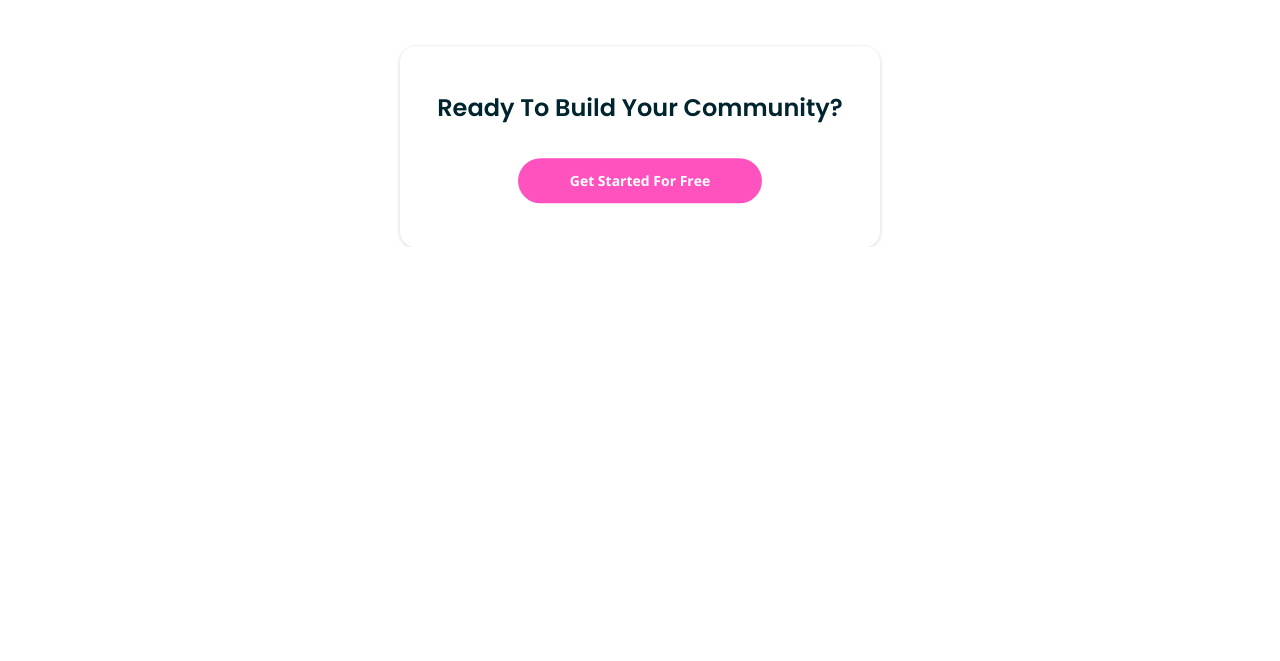
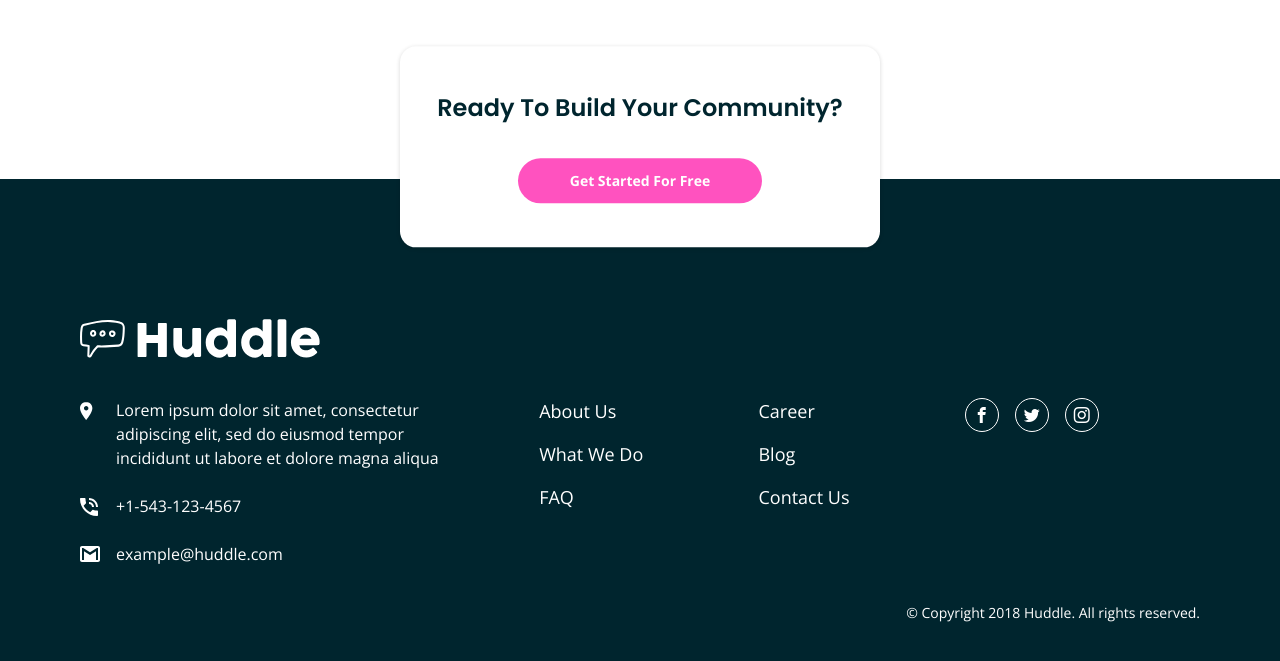
Before and after one commit to osoriodev/huddle-blocks, a website built with Parcel: page src/index.html in a window 1280 px wide. Shown: the part 2375-3036 px from the top of the page. Before the commit the page ends 2622 px from the top, so only its background shows below. Built offline with nearby package versions, Linux system fonts and the light colour scheme.

Commit message:
Add footer section

```diff
--- a/src/index.html
+++ b/src/index.html
@@ -78,6 +78,56 @@
         </div>
       </section>
     </main>
-    <footer></footer>
+    <footer class="footer">
+      <img class="footer__logo" src="./assets/img/logo-footer.svg" alt="Huddle">
+      <div class="footer__contents">
+        <div class="footer__contact">
+          <img class="footer__img" src="./assets/icons/icon-location.svg" alt="Location">
+          <p>Lorem ipsum dolor sit amet, consectetur adipiscing elit, sed do eiusmod tempor incididunt ut labore et dolore magna aliqua</p>
+          <img class="footer__img" src="./assets/icons/icon-phone.svg" alt="Phone">
+          <p>+1-543-123-4567</p>
+          <img class="footer__img" src="./assets/icons/icon-email.svg" alt="Email">
+          <p>example@huddle.com</p>
+        </div>
+        <ul class="footer__list">
+          <li>
+            <a class="footer__link" href="#">About Us</a>
+          </li>
+          <li>
+            <a class="footer__link" href="#">What We Do</a>
+          </li>
+          <li>
+            <a class="footer__link" href="#">FAQ</a>
+          </li>
+          <li>
+            <a class="footer__link" href="#">Career</a>
+          </li>
+          <li>
+            <a class="footer__link" href="#">Blog</a>
+          </li>
+          <li>
+            <a class="footer__link" href="#">Contact Us</a>
+          </li>
+        </ul>
+        <ul class="footer__social">
+          <li>
+            <a class="footer__item" href="#" aria-label="Facebook">
+              <i class="icon-facebook" aria-hidden="true"></i>
+            </a>
+          </li>
+          <li>
+            <a class="footer__item" href="#" aria-label="Twitter">
+              <i class="icon-twitter" aria-hidden="true"></i>
+            </a>
+          </li>
+          <li>
+            <a class="footer__item" href="#" aria-label="Instagram">
+              <i class="icon-instagram" aria-hidden="true"></i>
+            </a>
+          </li>
+        </ul>
+      </div>
+      <small class="footer__copy">© Copyright 2018 Huddle. All rights reserved.</small>
+    </footer>
   </body>
 </html>
--- /dev/null
+++ b/src/scss/layout/_footer.scss
@@ -0,0 +1,120 @@
+@use '../utils' as *;
+
+.footer {
+  width: 100%;
+  padding: rem(140) rem(20) rem(48);
+  color: var(--clr-ntrl);
+  background-color: var(--clr-secondary);
+
+  @include respond-to('large') {
+    padding: rem(140) rem(80) rem(48);
+  }
+
+  @include respond-to('xlarge') {
+    padding: rem(190) rem(82) rem(62) rem(120);
+  }
+
+  &__logo {
+    width: rem(160);
+    margin-bottom: rem(24);
+
+    @include respond-to('large') {
+      width: rem(240);
+      margin-bottom: rem(40);
+    }
+  }
+
+  &__contents {
+    width: 100%;
+    margin-bottom: rem(24);
+    display: grid;
+    row-gap: rem(56);
+
+    @include respond-to('medium') {
+      grid-template: 1fr auto / 1fr 1fr;
+      column-gap: rem(84);
+    }
+
+    @include respond-to('large') {
+      margin-bottom: rem(36);
+      grid-template: 1fr / 41% 38% 1fr;
+      gap: 0;
+    }
+  }
+
+  &__contact {
+    width: 100%;
+    max-width: rem(368);
+    display: grid;
+    grid-template-columns: rem(36) 1fr;
+    row-gap: rem(24);
+  }
+
+  &__img {
+    margin-top: rem(4);
+  }
+
+  &__list {
+    width: 100%;
+    max-width: rem(440);
+    display: grid;
+    row-gap: rem(16);
+
+    @include respond-to('medium') {
+      height: fit-content;
+      grid-template-rows: repeat(3, 1fr);
+      grid-auto-flow: column;
+    }
+  }
+
+  &__link {
+    font-size: rem(18);
+
+    &:hover {
+      text-decoration: underline;
+    }
+  }
+
+  &__social {
+    width: 100%;
+    display: flex;
+    gap: rem(16);
+    justify-content: center;
+
+    @include respond-to('medium') {
+      grid-column: span 2;
+    }
+
+    @include respond-to('large') {
+      grid-column: auto;
+      justify-content: start;
+    }
+  }
+
+  &__item {
+    padding: rem(8);
+    display: block;
+    border: rem(1) solid var(--clr-ntrl);
+    border-radius: 50%;
+    transition: color 0.2s ease-in-out, border 0.2s ease-in-out;
+
+    &:hover {
+      border-color: var(--clr-primary);
+      color: var(--clr-primary);
+    }
+
+    i {
+      display: block;
+    }
+  }
+
+  &__copy {
+    display: block;
+    text-align: center;
+    font-size: rem(14);
+
+    @include respond-to('large') {
+      text-align: end;
+    }
+  }
+}
--- a/src/scss/layout/_index.scss
+++ b/src/scss/layout/_index.scss
@@ -1,3 +1,4 @@
 @forward 'header';
 @forward 'hero';
 @forward 'info';
+@forward 'footer';
```
Also changed, not shown: src/assets/img/logo-footer.svg (added).
